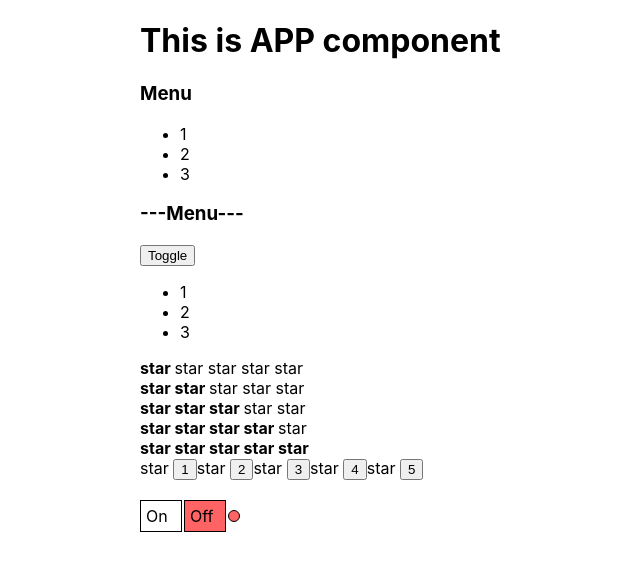
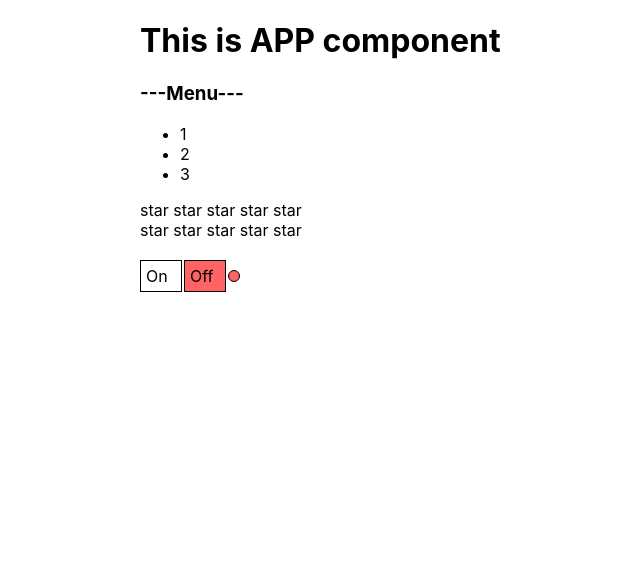
Before and after one commit to paragulgov/kabzda, a React (Create React App) app: page / in a window 1280 px wide. Shown: the top 570 px of the page, without its empty margins (300-940 px from the left). Built offline with nearby package versions, Linux system fonts and the light colour scheme.

Commit message:
callbacks 1

```diff
--- a/src/App.tsx
+++ b/src/App.tsx
@@ -1,25 +1,27 @@
-import React from 'react'
+import React, {useState} from 'react'
 import './App.css'
-import {Rating} from './components/Rating/Rating'
+import {Rating, RatingValueType} from './components/Rating/Rating'
 import OnOff from './components/OnOff/OnOff'
 import UncontrolledAccordion from './components/UncontrolledAccordion/UncontrolledAccordion'
 import {UncontrolledRating} from './components/UncontrolledRating/UncontrolledRating'
 import Accordion from './components/Accordion/Accordion'
 
 function App() {
+    let [ratingValue, setRatingValue] = useState<RatingValueType>(0)
+
     return (
         <div className="App">
             <PageTitle title="This is APP component" />
 
-            <Accordion titleValue="Menu" collapsed={true} />
+            {/*<Accordion titleValue="Menu" collapsed={true} />*/}
 
             <UncontrolledAccordion titleValue="Menu" />
 
-            <Rating value={1} />
-            <Rating value={2} />
-            <Rating value={3} />
-            <Rating value={4} />
-            <Rating value={5} />
+            <Rating value={ratingValue} onClick={setRatingValue} />
+            {/*<Rating value={2} />*/}
+            {/*<Rating value={3} />*/}
+            {/*<Rating value={4} />*/}
+            {/*<Rating value={5} />*/}
 
             <UncontrolledRating />
 
--- a/src/components/Rating/Rating.tsx
+++ b/src/components/Rating/Rating.tsx
@@ -1,25 +1,36 @@
 import React from 'react'
 
+export type RatingValueType = 0 | 1 | 2 | 3 | 4 | 5
+
 type RatingPropsType = {
-    value: 0 | 1 | 2 | 3 | 4 | 5
+    value: RatingValueType
+    onClick: any
 }
 
 export function Rating(props: RatingPropsType) {
     return (
         <div>
-            <Star selected={props.value > 0} />
-            <Star selected={props.value > 1} />
-            <Star selected={props.value > 2} />
-            <Star selected={props.value > 3} />
-            <Star selected={props.value > 4} />
+            <Star selected={props.value > 0} onClick={props.onClick} value={1} />
+            <Star selected={props.value > 1} onClick={props.onClick} value={2} />
+            <Star selected={props.value > 2} onClick={props.onClick} value={3} />
+            <Star selected={props.value > 3} onClick={props.onClick} value={4} />
+            <Star selected={props.value > 4} onClick={props.onClick} value={5} />
         </div>
     )
 }
 
 type StarPropsType = {
     selected: boolean
+    value: RatingValueType
+    onClick: any
 }
 
 function Star(props: StarPropsType) {
-    return props.selected ? <span><b>star </b></span> : <span>star </span>
+    return (
+        <span onClick={() => {
+            props.onClick(props.value)
+        }}>
+            {props.selected ? <b>star </b> : 'star '}
+        </span>
+    )
 }
--- a/src/components/UncontrolledAccordion/UncontrolledAccordion.tsx
+++ b/src/components/UncontrolledAccordion/UncontrolledAccordion.tsx
@@ -9,8 +9,9 @@
 
     return (
         <div>
-            <AccordionTitle title={props.titleValue} />
-            <button onClick={() => setCollapsed(!collapsed)}>Toggle</button>
+            <AccordionTitle title={props.titleValue} onClick={() => {
+                setCollapsed(!collapsed)
+            }} />
             {!collapsed && <AccordionBody />}
         </div>
     )
@@ -18,10 +19,11 @@
 
 type AccordionTitlePropsType = {
     title: string
+    onClick: () => void
 }
 
 function AccordionTitle(props: AccordionTitlePropsType) {
-    return <h3>---{props.title}---</h3>
+    return <h3 onClick={() => props.onClick()}>---{props.title}---</h3>
 }
 
 function AccordionBody() {
--- a/src/components/UncontrolledRating/UncontrolledRating.tsx
+++ b/src/components/UncontrolledRating/UncontrolledRating.tsx
@@ -1,22 +1,27 @@
 import React, {useState} from 'react'
 
 export function UncontrolledRating() {
-    const [value, setValue] = useState( 0)
+    const [value, setValue] = useState(0)
     return (
         <div>
-            <Star selected={value > 0} /><button onClick={()=> setValue(1)}>1</button>
-            <Star selected={value > 1} /><button onClick={()=> setValue(2)}>2</button>
-            <Star selected={value > 2} /><button onClick={()=> setValue(3)}>3</button>
-            <Star selected={value > 3} /><button onClick={()=> setValue(4)}>4</button>
-            <Star selected={value > 4} /><button onClick={()=> setValue(5)}>5</button>
+            <Star selected={value > 0} setValue={()=>setValue(1)} />
+            <Star selected={value > 1} setValue={()=>setValue(2)} />
+            <Star selected={value > 2} setValue={()=>setValue(3)} />
+            <Star selected={value > 3} setValue={()=>setValue(4)} />
+            <Star selected={value > 4} setValue={()=>setValue(5)} />
         </div>
     )
 }
 
 type StarPropsType = {
     selected: boolean
+    setValue: () => void
 }
 
 function Star(props: StarPropsType) {
-    return props.selected ? <span><b>star </b></span> : <span>star </span>
+    return (
+        <span onClick={() => props.setValue()}>
+            {props.selected ? <b>star </b> : 'star '}
+        </span>
+    )
 }
```
